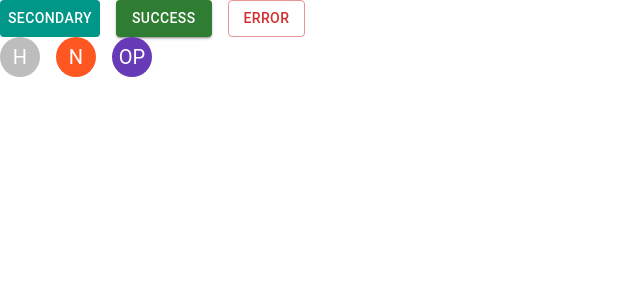
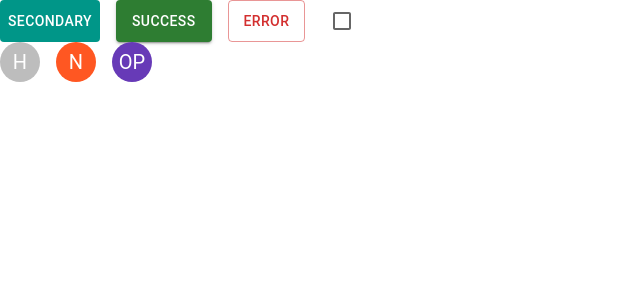
Before and after one commit to BeboBonbo/First-project-REACT-learning, a React (Create React App) app in the folder first-project-with-mui/: page / in a window 1280 px wide. Shown: the top 300 px of the page, without its empty margins (0-640 px from the left). Built offline with nearby package versions, Linux system fonts and the light colour scheme.

Commit message:
Material UI Theme Customization

```diff
--- a/first-project-with-mui/src/App.js
+++ b/first-project-with-mui/src/App.js
@@ -1,12 +1,20 @@
-import logo from './logo.svg';
-import './App.css';
-import Material from './Material';
+import logo from "./logo.svg";
+import "./App.css";
+import Material from "./Material";
+import { createTheme, ThemeProvider } from "@mui/material/styles";
+import { orange, purple, green } from "@mui/material/colors";
+const theme = createTheme({
+  status: { danger: orange[900] },
+  palette: { primary: { main: green[500] } },
+});
 
 function App() {
   return (
-    <div className="App">
-      <Material />
-    </div>
+    <ThemeProvider theme={theme}>
+      <div className="App">
+        <Material />
+      </div>
+    </ThemeProvider>
   );
 }
 
--- a/first-project-with-mui/src/Material.js
+++ b/first-project-with-mui/src/Material.js
@@ -3,6 +3,8 @@ import Stack from "@mui/material/Stack";
 import Button from "@mui/material/Button";
 import Avatar from "@mui/material/Avatar";
 import { deepOrange, deepPurple } from "@mui/material/colors";
+import Checkbox from '@mui/material/Checkbox';
+const label = { inputProps: { 'aria-label': 'Checkbox demo' } };
 
 export default function Material() {
   return (
@@ -23,6 +25,8 @@ export default function Material() {
         <Button variant="outlined" color="error">
           Error
         </Button>
+
+        <Checkbox {...label} />
       </Stack>
       <Stack direction="row" spacing={2}>
         <Avatar>H</Avatar>
```
